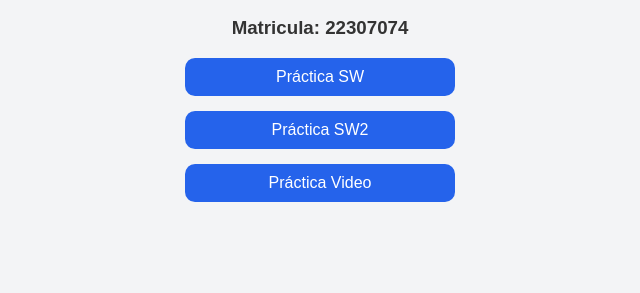
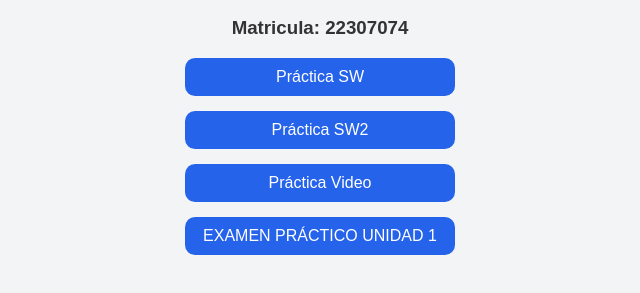
Before and after one commit to YaelS03/AWP, a plain HTML site: page U1/index.html in a window 1280 px wide. Shown: the part 179-472 px from the top of the page, without its empty margins (320-960 px from the left). Drawn offline with Linux system fonts and the light colour scheme.

Commit message:
Update index.html

```diff
--- a/U1/index.html
+++ b/U1/index.html
@@ -34,5 +34,6 @@
   <a href="SW/index.html">Práctica SW</a>
   <a href="SW2/index.html">Práctica SW2</a>
   <a href="SW3/index.html">Práctica Video</a>
+  <a href="SW4/index.html">EXAMEN PRÁCTICO UNIDAD 1</a>
 </body>
 </html>
```
